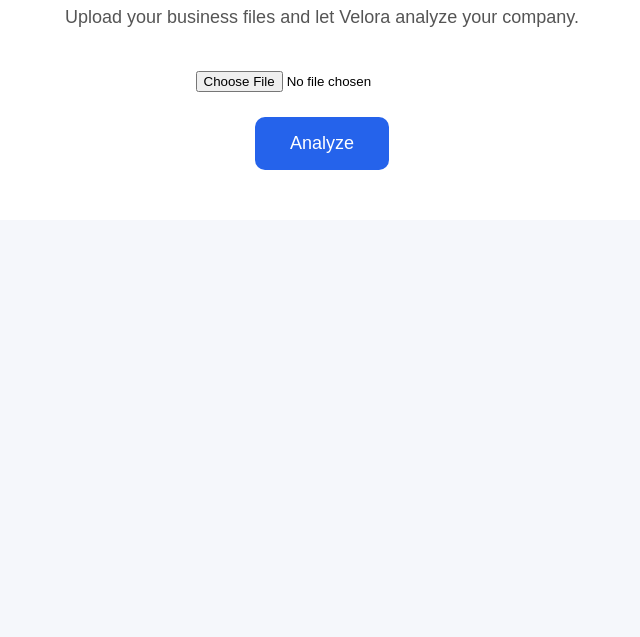
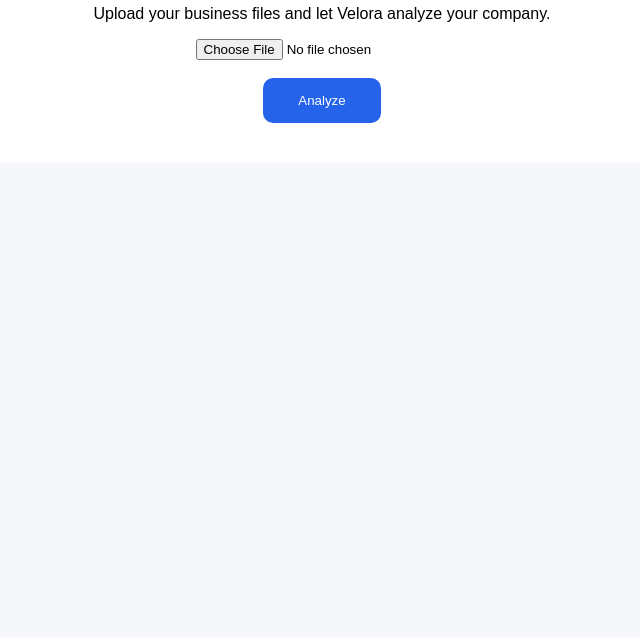
Before and after one commit to ahhartwell/velora, a plain HTML site: page upload.html in a window 1280 px wide. Shown: the part 163-800 px from the top of the page, without its empty margins (318-958 px from the left). Drawn offline with Linux system fonts and the light colour scheme.

Commit message:
Add files via upload

```diff
--- a/upload.html
+++ b/upload.html
@@ -6,46 +6,35 @@
 <meta charset="UTF-8">
 <meta name="viewport" content="width=device-width, initial-scale=1.0">
 
-<title>Velora - Upload Files</title>
+<title>Velora Upload</title>
 
 <style>
 
-body {
-    font-family: Arial, sans-serif;
+body{
+font-family:Arial;
 background:#f5f7fb;
-    margin:0;
 padding:40px;
 }
 
-.box {
+.box{
 max-width:700px;
 margin:auto;
 background:white;
-    padding:50px;
+padding:40px;
 text-align:center;
 border-radius:20px;
 }
 
-h1 {
+h1{
 color:#2563eb;
 }
 
-p {
-    color:#555;
-    font-size:18px;
-}
-
-input {
-    margin:25px;
-}
-
-button {
+button{
 background:#2563eb;
 color:white;
-    border:none;
-    padding:16px 35px;
+border:0;
+padding:15px 35px;
 border-radius:10px;
-    font-size:18px;
 cursor:pointer;
 }
 
@@ -66,26 +55,32 @@ Upload your files
 Upload your business files and let Velora analyze your company.
 </p>
 
+<input type="file" id="file">
 
-<input type="file">
+<br><br>
 
-
-<br>
-
-
-<button onclick="goResult()">
+<button onclick="analyze()">
 Analyze
 </button>
-
 
 </div>
 
 
 <script>
 
-function goResult(){
+function analyze(){
 
-window.location.href="result.html";
+let file=document.getElementById("file").files[0];
+
+if(!file){
+
+alert("Please upload a file first");
+
+return;
+
+}
+
+location.href="result.html";
 
 }
 
```
Lines whose indentation alone changed are shown as unchanged.
